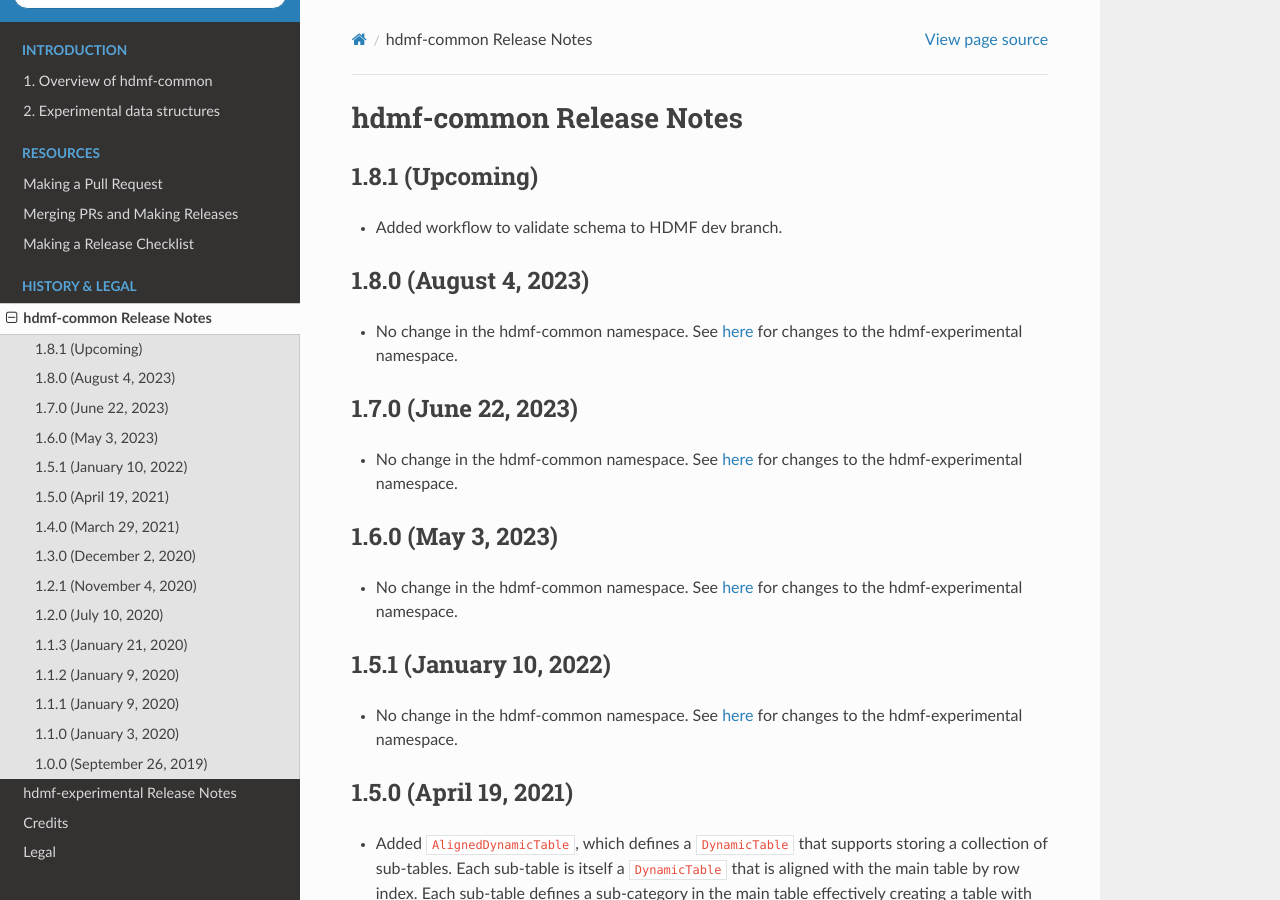
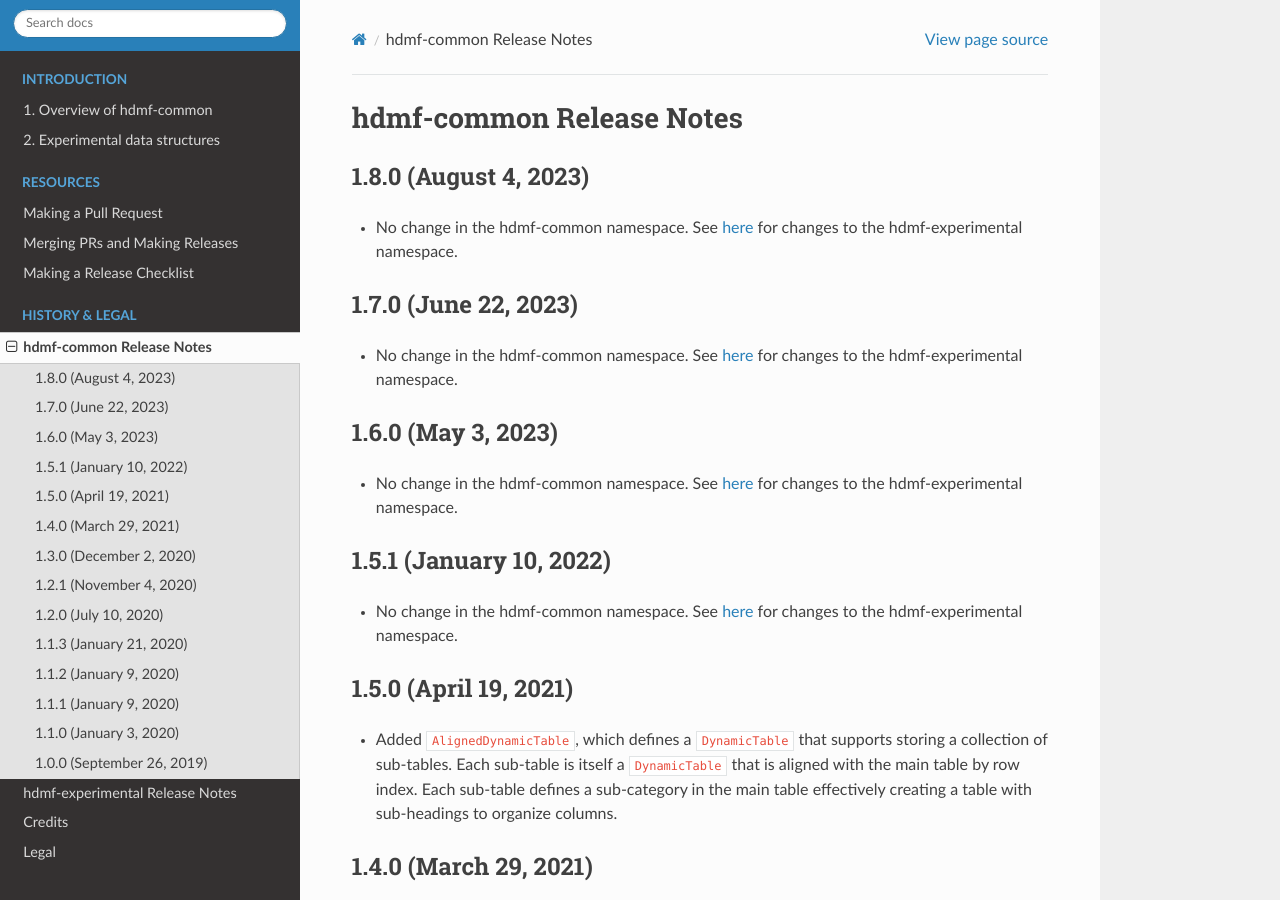
Before and after one commit to hdmf-dev/hdmf-common-schema, a Sphinx documentation site: the page built from docs/source/hdmf_common_release_notes.rst, in a window 1280 px wide and 900 px high. Built offline with Sphinx 7.4.7 and the Read the Docs theme 2.0.0, drawn with Linux system fonts in a browser that asks for light colours.

Commit message:
Update hdmf_common_release_notes.rst

```diff
--- a/docs/source/hdmf_common_release_notes.rst
+++ b/docs/source/hdmf_common_release_notes.rst
@@ -2,10 +2,6 @@
 
 hdmf-common Release Notes
 =========================
-1.8.1 (Upcoming)
-----------------------
-- Added workflow to validate schema to HDMF dev branch.
-
 1.8.0 (August 4, 2023)
 ----------------------
 - No change in the hdmf-common namespace. See :ref:`here <hdmf_experimental_release_notes>` for changes to the
```
